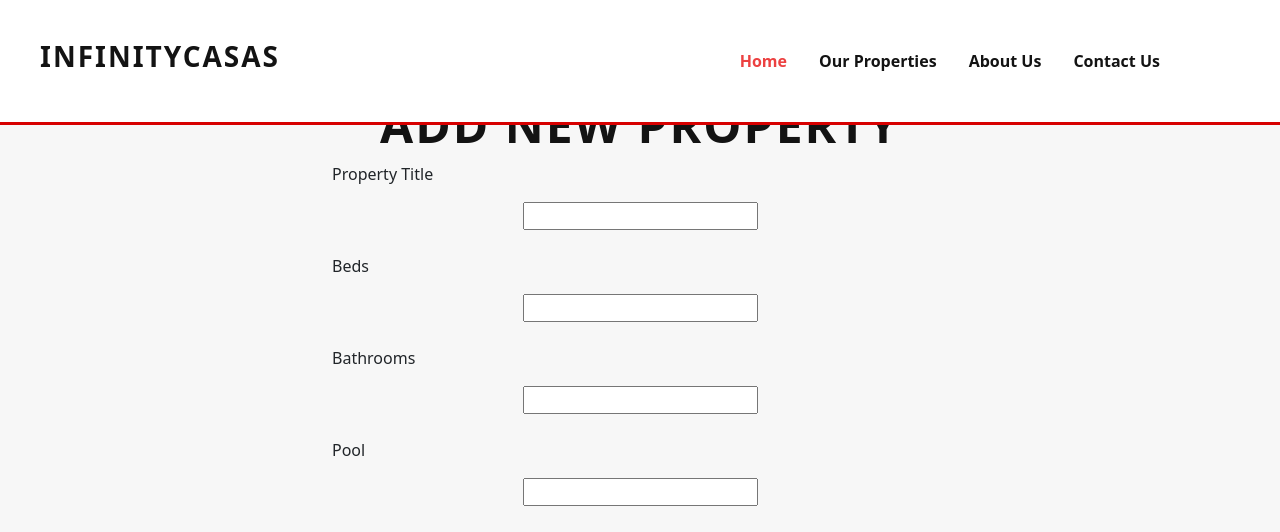
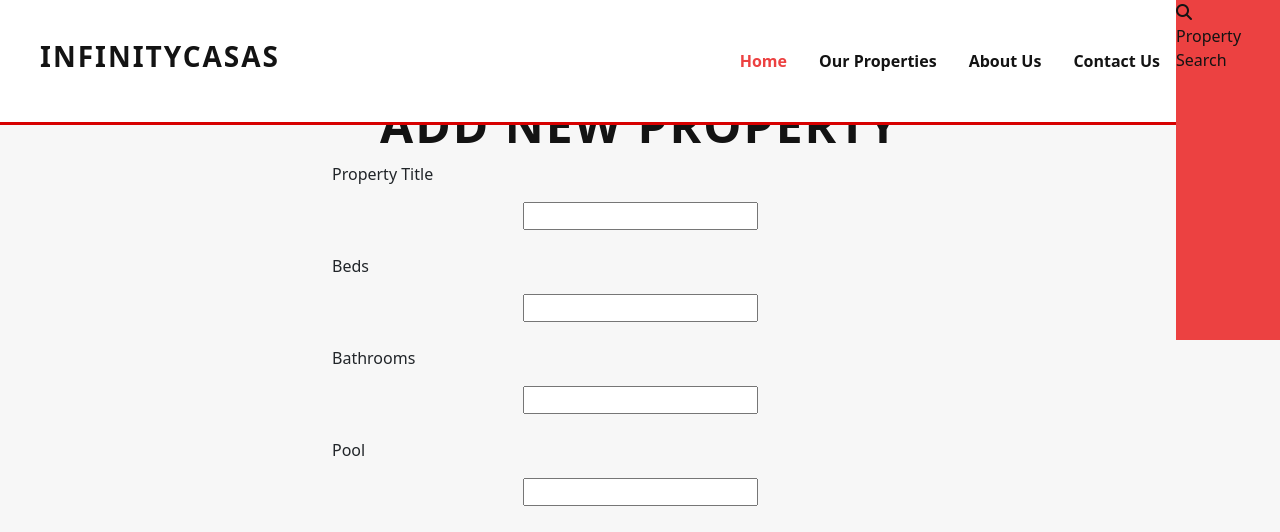
Before and after one commit to danielclements/infinity-casas, a Django app: page /all-properties/add_property in a window 1280 px wide. Shown: the top 532 px of the page. Run offline with Django 3.2, Linux system fonts and the light colour scheme; data that the repository does not hold is empty; some libraries are stand-ins or nearby versions.

Commit message:
added begining of property search / filter button

```diff
--- a/static/css/main.css
+++ b/static/css/main.css
@@ -161,6 +161,67 @@ transform: translateX(15px);
 
 /* Navbar-End */
 
+/* Property Search CSS */
+
+.property-search-filter {
+    position: absolute;
+    top: 0;
+    bottom: 0;
+    height: 340px;
+    width: 6.5rem;
+    z-index: 100;
+    cursor: pointer;
+    left: calc(100% - 6.5rem);
+    right: 0;
+    transition: left .6s linear;
+
+}
+
+.property-search-filter-clr-toogle{
+    background-color: var(--secondary);
+    color: #131313;
+    transition: background-color .3s ease-in-out;
+    transition: color .3s ease-in-out;
+
+}
+
+.property-search-filter-clr-toogle:hover{
+    background-color: black;
+    color: #f7f7f7;
+}
+
+.property-search-container-active-color-toogle{
+    background-color: #ffffff;
+    color: #131313;
+}
 
 
-/* index.html CSS */
+.property-search-filter:hover {
+    background-color: black;
+    color: #ffffff;
+}
+
+.property-search-filter-open-js {
+    left: 250px;
+
+}
+
+.search-filters {
+    position: fixed;
+    top: 0;
+    bottom: 0;
+    right: 0;
+    z-index: 600;
+    width: 100%;
+    background-color: purple;
+    width: calc(100vw - 350px);
+    left: 100%;
+    transition: left .6s linear;
+}
+
+
+
+.search-filter-open-js {
+    left: 350px;
+
+}
--- a/static/js/main.js
+++ b/static/js/main.js
@@ -4,3 +4,10 @@ $(document).ready(function() {
         $(".mobile-nav").toggleClass("mobile-nav-active");
     });
 });
+
+$(document).ready(function(){
+    $(".property-search-filter").click(function(){
+      $(".search-filters").toggleClass("search-filter-open-js");
+      $(".property-search-filter").toggleClass("property-search-filter-open-js").toggleClass("property-search-container-active-color-toogle");
+    });
+});
--- a/templates/base.html
+++ b/templates/base.html
@@ -71,6 +71,17 @@
       <a href="#">About Us</a>
       <a href="#">Contact Us</a>
     </nav>
+    <div class="property-search-container">
+      <div class="property-search-filter property-search-filter-clr-toogle border-0">
+        <div class="search-reveal-btn">
+            <i class="fas fa-search"></i>
+            <p>Property Search</p>
+        </div>
+      </div>
+      <div class="search-filters ">
+
+      </div>
+    </div>
 
 
     {% block content %}
```
